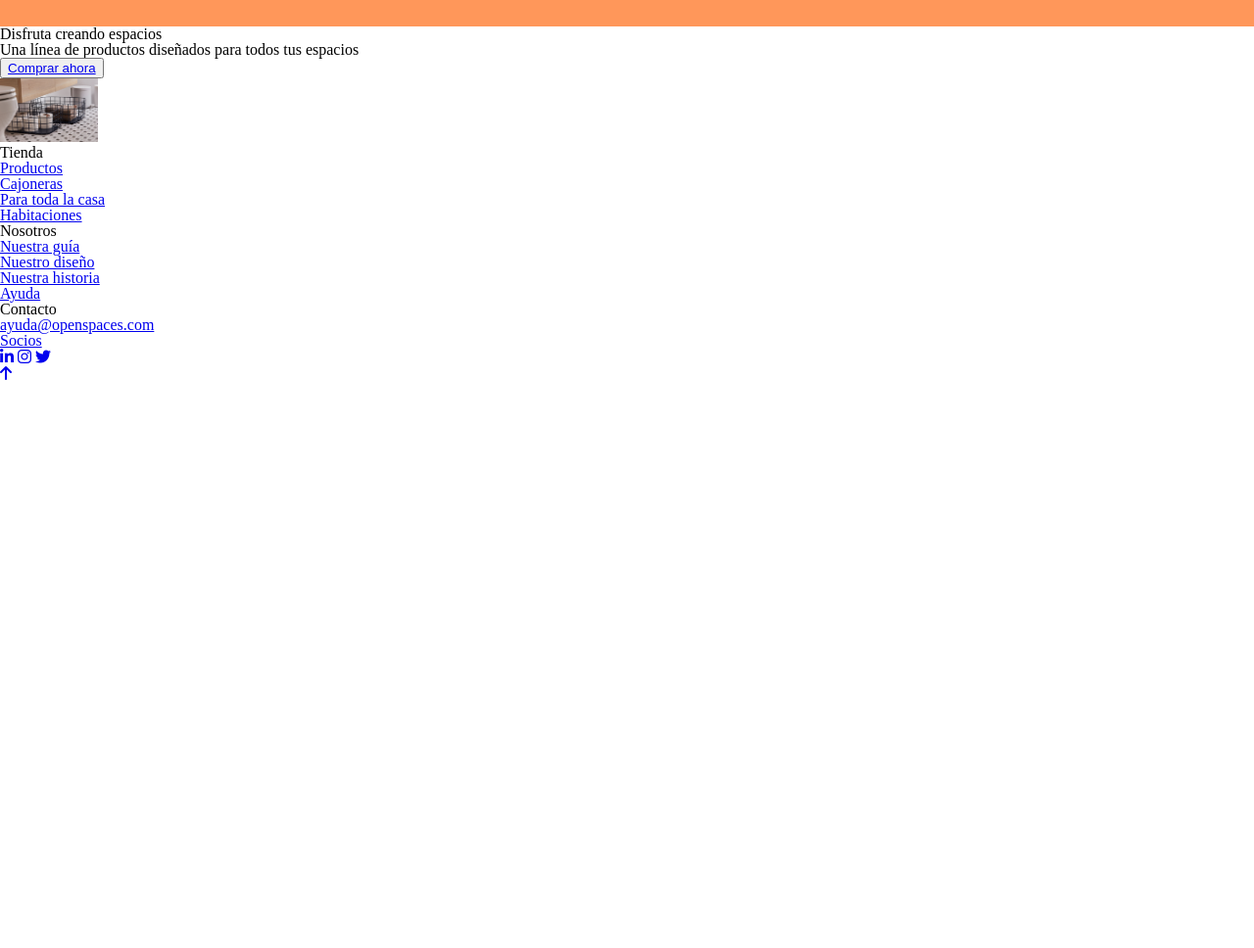
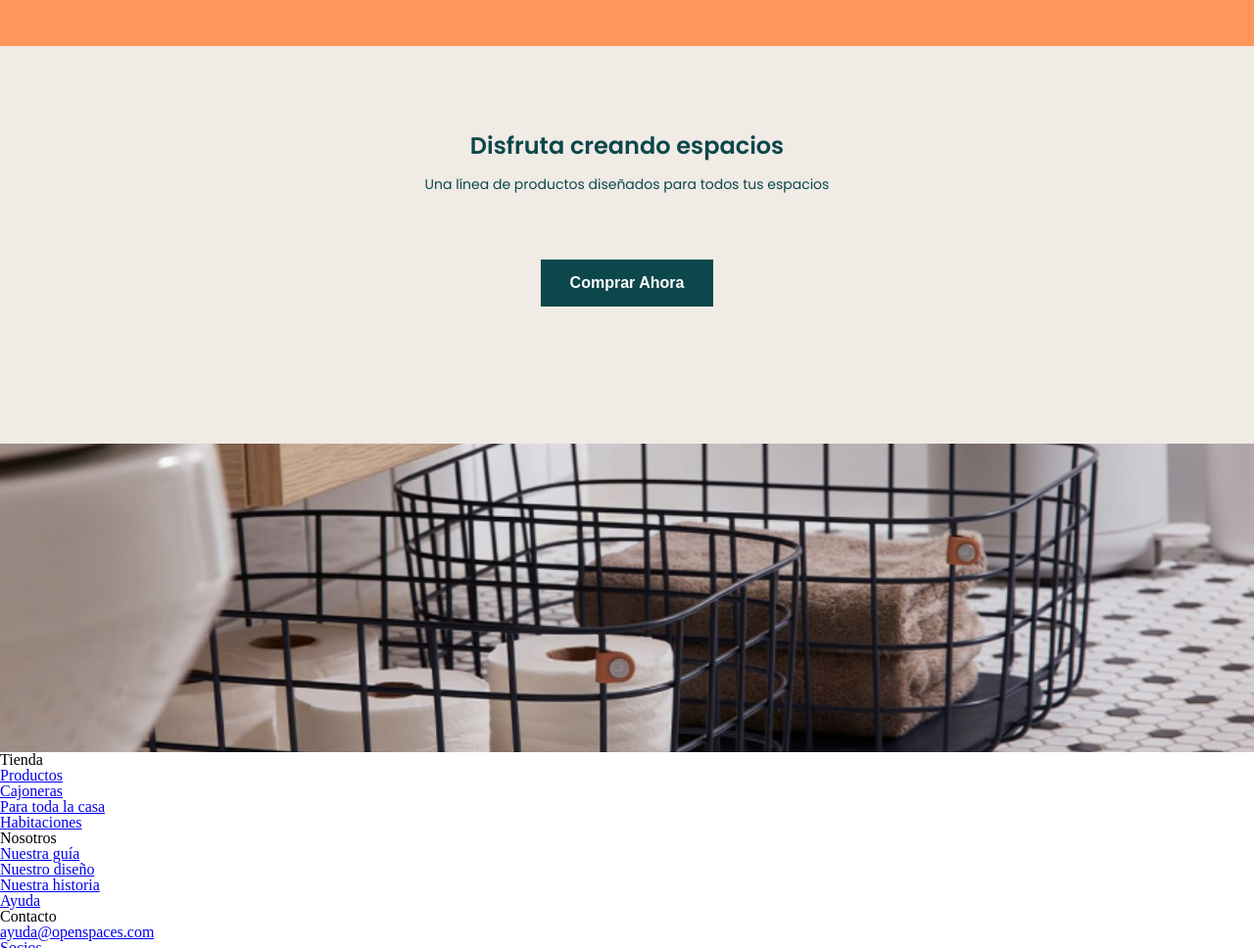
Before and after one commit to MarianelaLandoni/Open-spaces-web, a website: page src/html/index.html in a window 1280 px wide. Shown: the part 1926-2894 px from the top of the page at 98% size. Before the commit the page ends 2316 px from the top, so only its background shows below. Drawn offline with nearby package versions, Linux system fonts and the light colour scheme; files that its build step writes are made by us from their sources; files whose address does not match are found by name.

Commit message:
add module 4 styles

```diff
--- a/src/html/partials/main_mod4.html
+++ b/src/html/partials/main_mod4.html
@@ -1,10 +1,10 @@
 <section class="createSpaces">
-    <article>
-        <h2>Disfruta creando espacios</h2>
-        <p>Una línea de productos diseñados para todos tus espacios</p>
-        <button>
+    <article class="createSpaces__container">
+        <h2 class="createSpaces__title">Disfruta creando espacios</h2>
+        <p class="createSpaces__text">Una línea de productos diseñados para todos tus espacios</p>
+        <button class="createSpaces__button">
         <a href="#">Comprar ahora</a>
         </button>
     </article>
-    <img class="img_mod4"  src="./assets/images/creando-espacios.jpg" alt="">
+    <figure class="createSpaces__img"></figure>
 </section>
--- a/src/scss/layout/_main-mod3.scss
+++ b/src/scss/layout/_main-mod3.scss
@@ -18,7 +18,7 @@
 
     &__text{
         font-size: 14px;
-        margin: 5px 20px;
+        margin: 15px 20px;
     }
 
     &__button{
--- a/src/scss/layout/_main-mod4.scss
+++ b/src/scss/layout/_main-mod4.scss
@@ -1,3 +1,46 @@
-.img_mod4{
-    width: 100px;
+.createSpaces{
+    font-family: $font-main;
+    background-color: $color-background;
+    text-align: center;
+
+    &__container{
+        padding: 90px 30px 140px 30px;
+    }
+    &__title{
+        font-size: 24px;
+        font-weight: 600;
+        color: $color-title;
+    }
+
+    &__text{
+        font-size: 14px;
+        color: $color-title;
+        padding: 20px 50px;
+    }
+
+    &__button{
+        width: 176px;
+        height: 48px;
+        background-color: $color-button;
+        color: $color-button-text;
+        border: none;
+        margin: 50px 120px 0px 120px;
+        padding: 12px 24px;
+
+        a{
+            color: $color-button-text;
+            font-size: 16px;
+            font-weight: 600;
+            text-transform: capitalize;
+            text-decoration: none;
+        }
+    }
+
+    &__img{
+        height: 315px;
+        background-image: url(../images/creando-espacios.jpg);
+        background-position: center;
+        background-size: cover;
+        margin-top: 0;
+    }
 }
```
